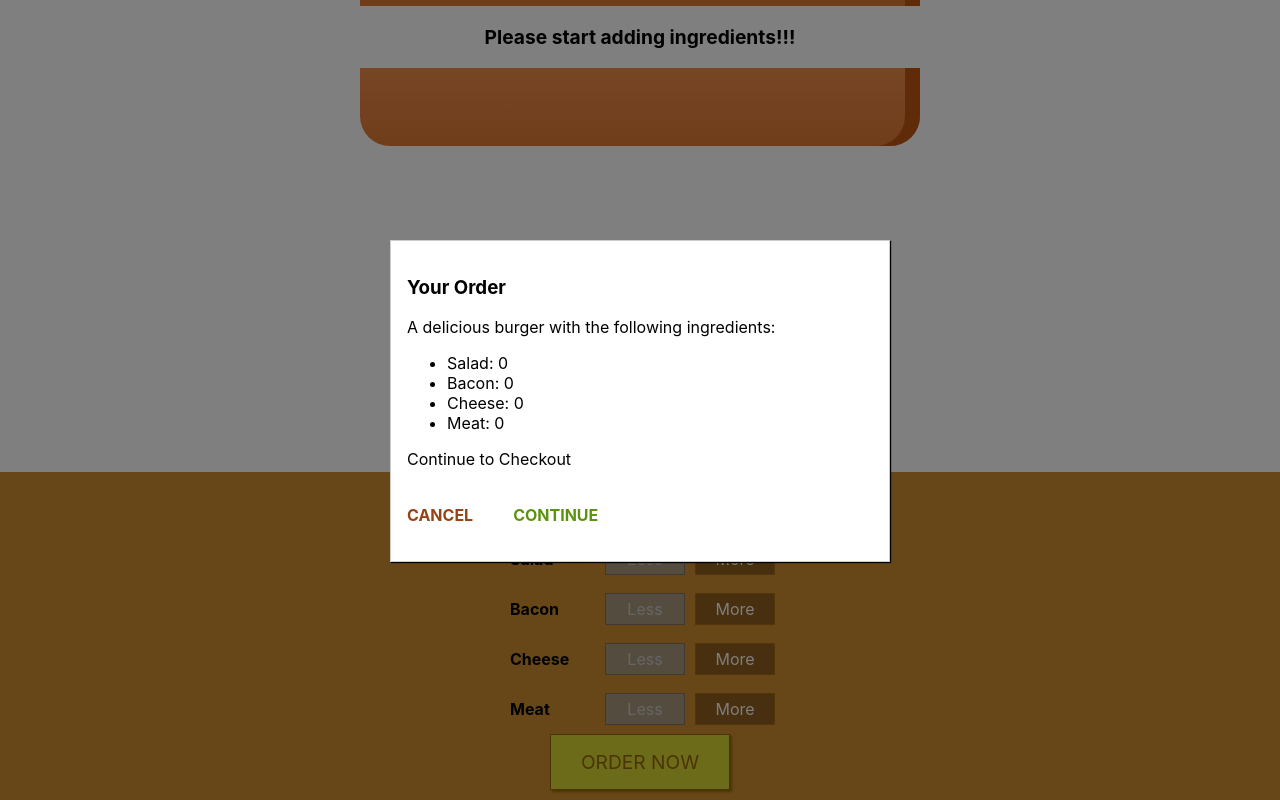
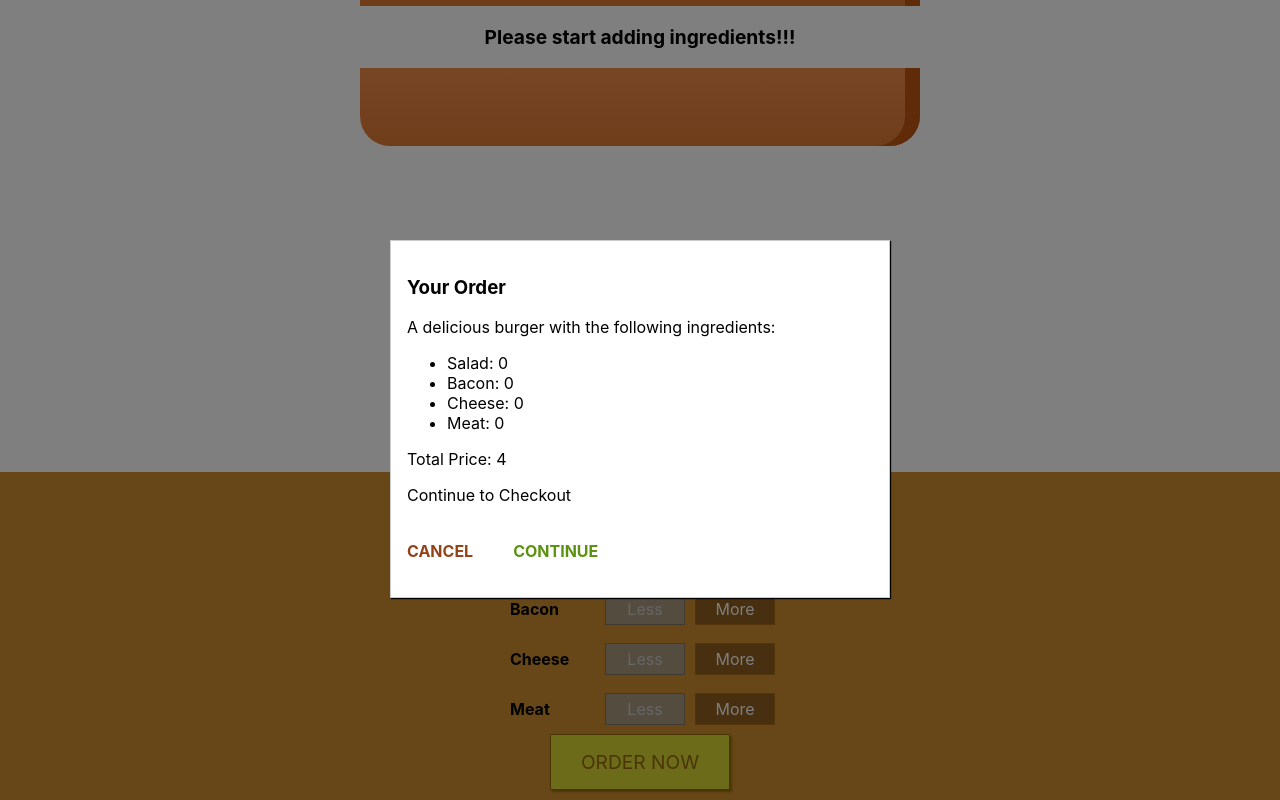
Before and after one commit to BuiKiem/burger-builder, a React (Create React App) app: page / in a window 1280 px wide. Both pictures are taken after a click on the button "ORDER NOW". Shown: the part 164-964 px from the top of the page. Built offline with nearby package versions, Linux system fonts and the light colour scheme.

Commit message:
Add Total Price to OrderSummary.

```diff
--- a/src/components/Burger/OrderSummary/index.js
+++ b/src/components/Burger/OrderSummary/index.js
@@ -19,6 +19,7 @@ const orderSummary = (props) => {
             <ul>
                 {ingredients}
             </ul>
+            <p>Total Price: {props.totalPrice}</p>
             <p>Continue to Checkout</p>
             <Button btnType="Danger" clicked={props.cancelHandler}>CANCEL</Button>
             <Button btnType="Success" clicked={props.continueHandler}>CONTINUE</Button>
@@ -30,6 +31,7 @@ orderSummary.propTypes = {
     ingredients: PropTypes.object.isRequired,
     cancelHandler: PropTypes.func,
     continueHandler: PropTypes.func,
+    totalPrice: PropTypes.number,
 };
 
 export default orderSummary;
--- a/src/containers/BurgerBuilder/index.js
+++ b/src/containers/BurgerBuilder/index.js
@@ -86,6 +86,7 @@ class BurgerBuilder extends Component {
                         ingredients={this.state.ingredients}
                         cancelHandler={this.cancelOrderHandler}
                         continueHandler={this.continueOrderHandler}
+                        totalPrice={this.state.totalPrice}
                     />
                 </Modal>
                 <Burger ingredients={this.state.ingredients} />
```
